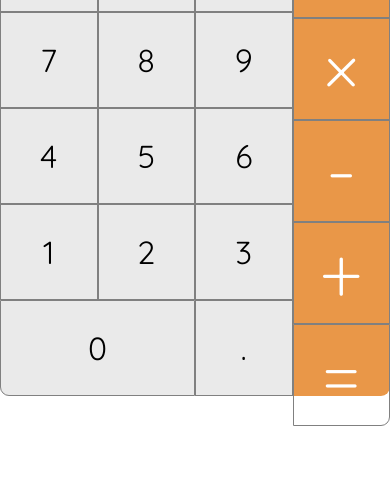
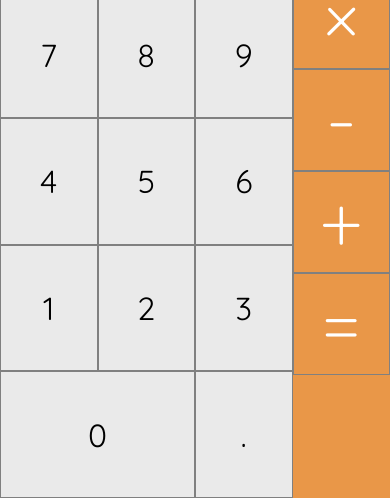
Before and after one commit to shogunsea/calculator, a website built with webpack: page src/index.html in a window 390 px wide. Shown: the part 346-844 px from the top of the page. Built offline with nearby package versions, Linux system fonts and the light colour scheme; files whose address does not match are found by name.

Commit message:
full viewport sizing in smaller viewport

```diff
--- a/src/assets/main.scss
+++ b/src/assets/main.scss
@@ -137,3 +137,30 @@ body {
 .val_dot {
   width: 49.5%;
 }
+
+@media (max-width: 800px) {
+  #calculator {
+    width: 100vw;
+    height: 100vh;
+  }
+
+  .display {
+    border-radius: 0;
+  }
+
+  .operand_panel {
+    border-radius: 0;
+
+    & #button_zero {
+      border-radius: 0;
+    }
+  }
+
+  .operator_panel {
+    border-radius: 0;
+
+    #button_evaluate {
+      border-radius: 0;
+    }
+  }
+}
```
